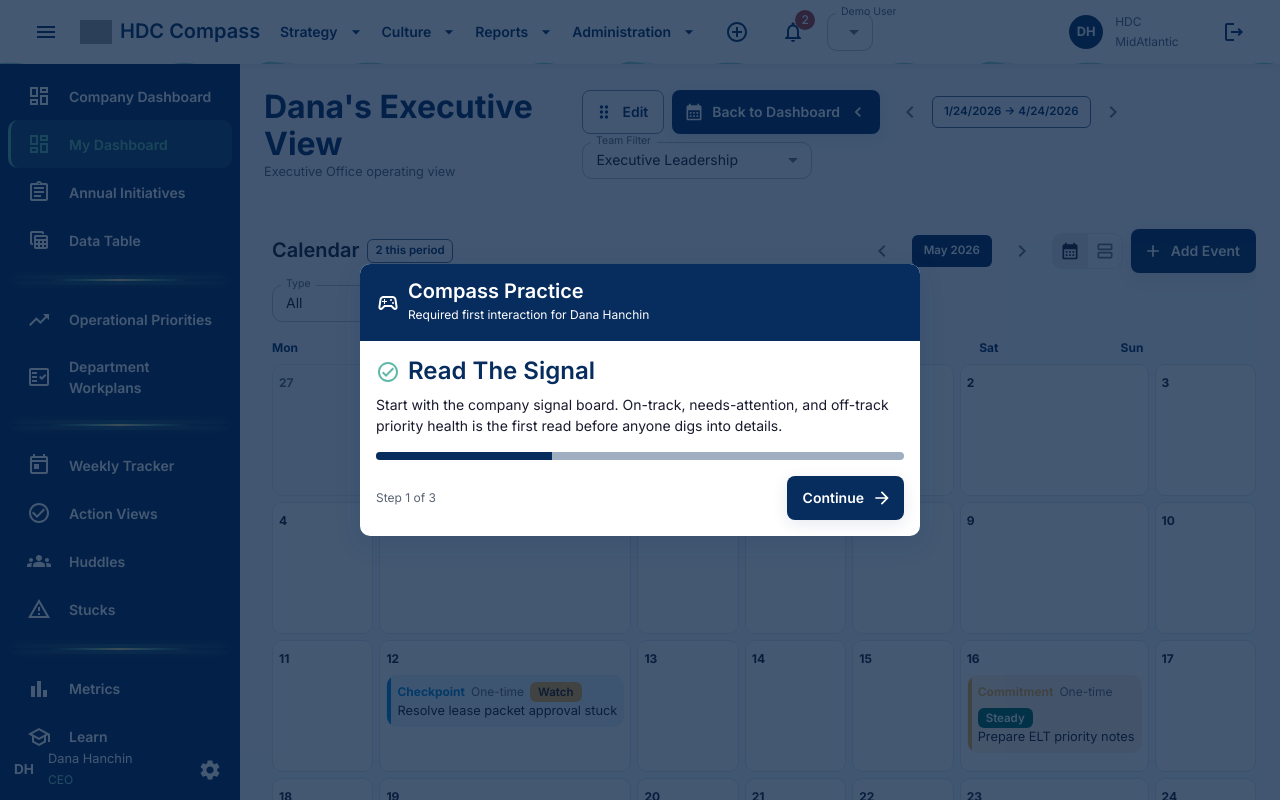
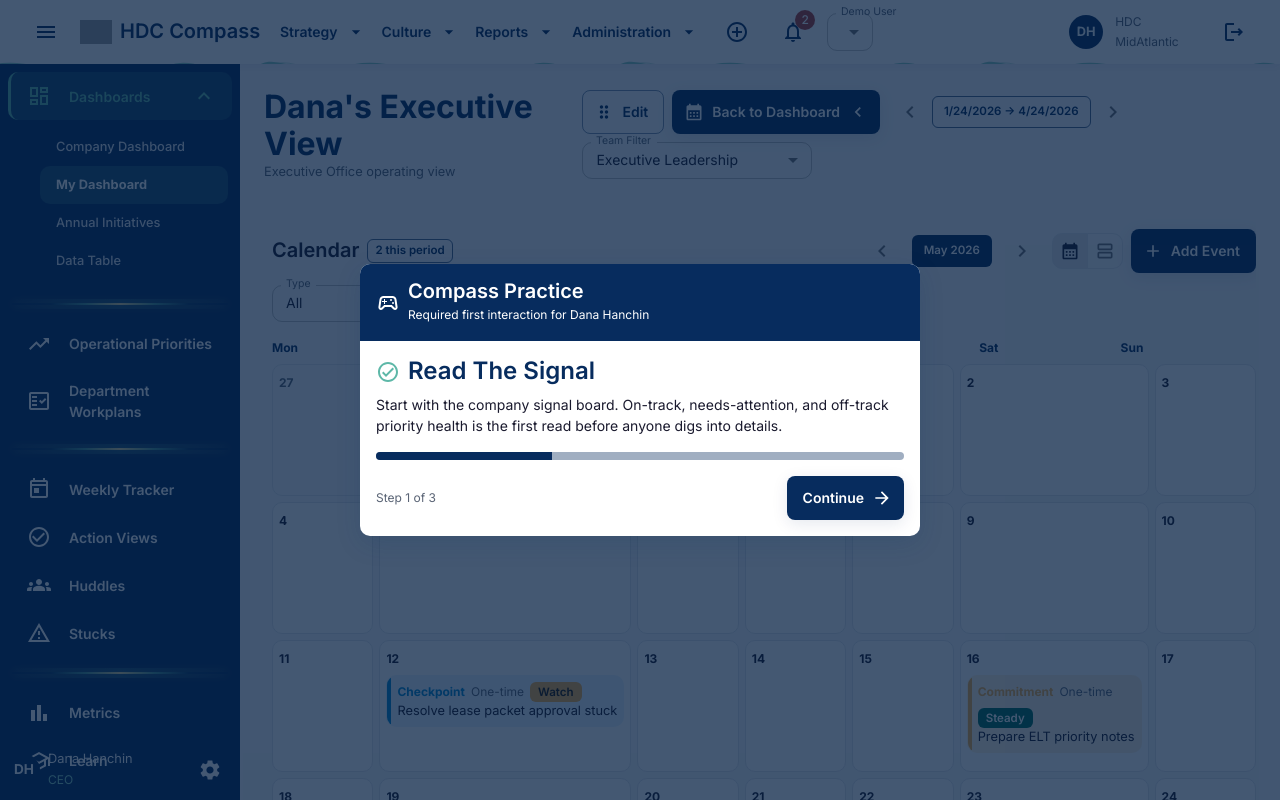
Before and after one commit to mrnelley/DAT-V1, a React (Vite) app: page /dashboard/me in a window 1280 px wide. Built offline with nearby package versions, Linux system fonts and the light colour scheme; sample sign-in values are in the browser's storage; grey boxes are pictures that could not be loaded.

Commit message:
Dashes
Restored nested Dashboards section in the left nav.
Nested Company Dashboard, My Dashboard, Annual Initiatives, and Data Table under Dashboards.
Kept visible gradient separators between major nav sections.
Updated side-nav test coverage for the restored nesting.

```diff
--- a/src/components/layout/SideNav.jsx
+++ b/src/components/layout/SideNav.jsx
@@ -1,29 +1,30 @@
 import BarChartIcon from '@mui/icons-material/BarChart';
 import CheckCircleOutlineIcon from '@mui/icons-material/CheckCircleOutline';
 import DashboardOutlinedIcon from '@mui/icons-material/DashboardOutlined';
+import ExpandMoreIcon from '@mui/icons-material/ExpandMore';
 import FactCheckOutlinedIcon from '@mui/icons-material/FactCheckOutlined';
 import GroupsIcon from '@mui/icons-material/Groups';
 import SchoolOutlinedIcon from '@mui/icons-material/SchoolOutlined';
 import TodayOutlinedIcon from '@mui/icons-material/TodayOutlined';
 import SettingsIcon from '@mui/icons-material/Settings';
 import TrendingUpIcon from '@mui/icons-material/TrendingUp';
-import TableViewOutlinedIcon from '@mui/icons-material/TableViewOutlined';
-import AssignmentOutlinedIcon from '@mui/icons-material/AssignmentOutlined';
 import WarningAmberOutlinedIcon from '@mui/icons-material/WarningAmberOutlined';
-import { Box, Drawer, IconButton, List, ListItemButton, ListItemIcon, ListItemText, Toolbar, Typography, useMediaQuery } from '@mui/material';
+import { Box, Collapse, Drawer, IconButton, List, ListItemButton, ListItemIcon, ListItemText, Toolbar, Typography, useMediaQuery } from '@mui/material';
 import { motion } from 'framer-motion';
+import { useState } from 'react';
 import { useLocation, useNavigate } from 'react-router-dom';
 import { useFeatureAccess } from '../../context/FeatureAccessContext';
 import { useAuth } from '../../hooks/useAuth';
 import UserAvatar from '../shared/UserAvatar';
 
+const dashboardItems = [
+  { featureKey: 'companyDashboard', label: 'Company Dashboard', path: '/dashboard/company' },
+  { featureKey: 'myDashboard', label: 'My Dashboard', path: '/dashboard/me' },
+  { featureKey: 'initiatives', label: 'Annual Initiatives', path: '/initiatives' },
+  { featureKey: 'dataTable', label: 'Data Table', path: '/metrics/table' },
+];
+
 const navSections = [
-  [
-    { featureKey: 'companyDashboard', icon: DashboardOutlinedIcon, label: 'Company Dashboard', path: '/dashboard/company' },
-    { featureKey: 'myDashboard', icon: DashboardOutlinedIcon, label: 'My Dashboard', path: '/dashboard/me' },
-    { featureKey: 'initiatives', icon: AssignmentOutlinedIcon, label: 'Annual Initiatives', path: '/initiatives' },
-    { featureKey: 'dataTable', icon: TableViewOutlinedIcon, label: 'Data Table', path: '/metrics/table' },
-  ],
   [
     { featureKey: 'priorities', icon: TrendingUpIcon, label: 'Operational Priorities', path: '/priorities' },
     { featureKey: 'workplans', icon: FactCheckOutlinedIcon, label: 'Department Workplans', path: '/workplans' },
@@ -83,24 +84,91 @@ const isNavActive = (location, item) => {
   return location.pathname === item.path || location.pathname.startsWith(`${item.path}/`);
 };
 
+const isDashboardSectionActive = (location, items) => items.some((item) => (
+  location.pathname === item.path || location.pathname.startsWith(`${item.path}/`)
+));
+
 const SideNav = ({ open, mobileOpen, onMobileClose, onHuddlesClick }) => {
   const { user } = useAuth();
   const { isFeatureEnabled } = useFeatureAccess();
   const navigate = useNavigate();
   const location = useLocation();
   const mobile = useMediaQuery((theme) => theme.breakpoints.down('md'));
+  const [dashOpen, setDashOpen] = useState(true);
   const width = open ? 240 : 64;
+  const visibleDashboardItems = dashboardItems.filter((item) => !item.featureKey || isFeatureEnabled(item.featureKey));
   const visibleSections = navSections
     .map((section) => section.filter((item) => !item.featureKey || isFeatureEnabled(item.featureKey)))
     .filter((section) => section.length);
+  const dashboardActive = isDashboardSectionActive(location, visibleDashboardItems);
 
   const content = (
     <Box component={motion.div} animate={{ width: mobile ? 240 : width }} transition={{ type: 'spring', stiffness: 300, damping: 30 }} sx={{ width, height: '100%', color: 'common.white', overflowX: 'hidden' }}>
       <Toolbar />
       <List sx={{ px: 1, pb: 12 }}>
+        {visibleDashboardItems.length > 0 && (
+          <Box>
+            <ListItemButton
+              onClick={() => setDashOpen((value) => !value)}
+              sx={{
+                minHeight: 48,
+                borderRadius: 1,
+                borderLeft: dashboardActive ? '3px solid #5eb8a8' : '3px solid transparent',
+                bgcolor: dashboardActive ? 'rgba(94,184,168,0.18)' : 'transparent',
+                color: dashboardActive ? 'secondary.main' : 'common.white',
+              }}
+            >
+              <ListItemIcon sx={{ color: 'inherit', minWidth: 42 }}><DashboardOutlinedIcon /></ListItemIcon>
+              <ListItemText primary="Dashboards" primaryTypographyProps={{ fontWeight: 600 }} sx={{ opacity: open || mobile ? 1 : 0 }} />
+              {(open || mobile) && <ExpandMoreIcon sx={{ transform: dashOpen ? 'rotate(180deg)' : 'none' }} />}
+            </ListItemButton>
+            <Collapse in={dashOpen && (open || mobile)} timeout="auto">
+              <List dense sx={{ pl: 4, pr: 0.5 }}>
+                {visibleDashboardItems.map(({ label, path }) => {
+                  const selected = location.pathname === path || location.pathname.startsWith(`${path}/`);
+
+                  return (
+                    <ListItemButton
+                      key={path}
+                      onClick={() => {
+                        navigate(path);
+                        if (mobile) onMobileClose();
+                      }}
+                      selected={selected}
+                      sx={{
+                        borderRadius: 1,
+                        color: selected ? '#ffffff' : 'rgba(255,255,255,0.86)',
+                        minHeight: 38,
+                        '&:hover': {
+                          bgcolor: 'rgba(255,255,255,0.1)',
+                          color: '#ffffff',
+                        },
+                        '&.Mui-selected': {
+                          bgcolor: 'rgba(94,184,168,0.24)',
+                          color: '#ffffff',
+                        },
+                        '&.Mui-selected:hover': {
+                          bgcolor: 'rgba(94,184,168,0.32)',
+                        },
+                      }}
+                    >
+                      <ListItemText
+                        primary={label}
+                        primaryTypographyProps={{
+                          fontWeight: selected ? 700 : 500,
+                          sx: { color: 'inherit' },
+                        }}
+                      />
+                    </ListItemButton>
+                  );
+                })}
+              </List>
+            </Collapse>
+          </Box>
+        )}
         {visibleSections.map((section, sectionIndex) => (
           <Box key={section.map((item) => item.label).join('-')}>
-            {sectionIndex > 0 && <SectionSeparator />}
+            {(sectionIndex > 0 || visibleDashboardItems.length > 0) && <SectionSeparator />}
             {section.map((item) => {
               const Icon = item.icon;
               const active = isNavActive(location, item);
```
Also changed, not shown: 2 other files (tests, documents, lock files or other folders).
